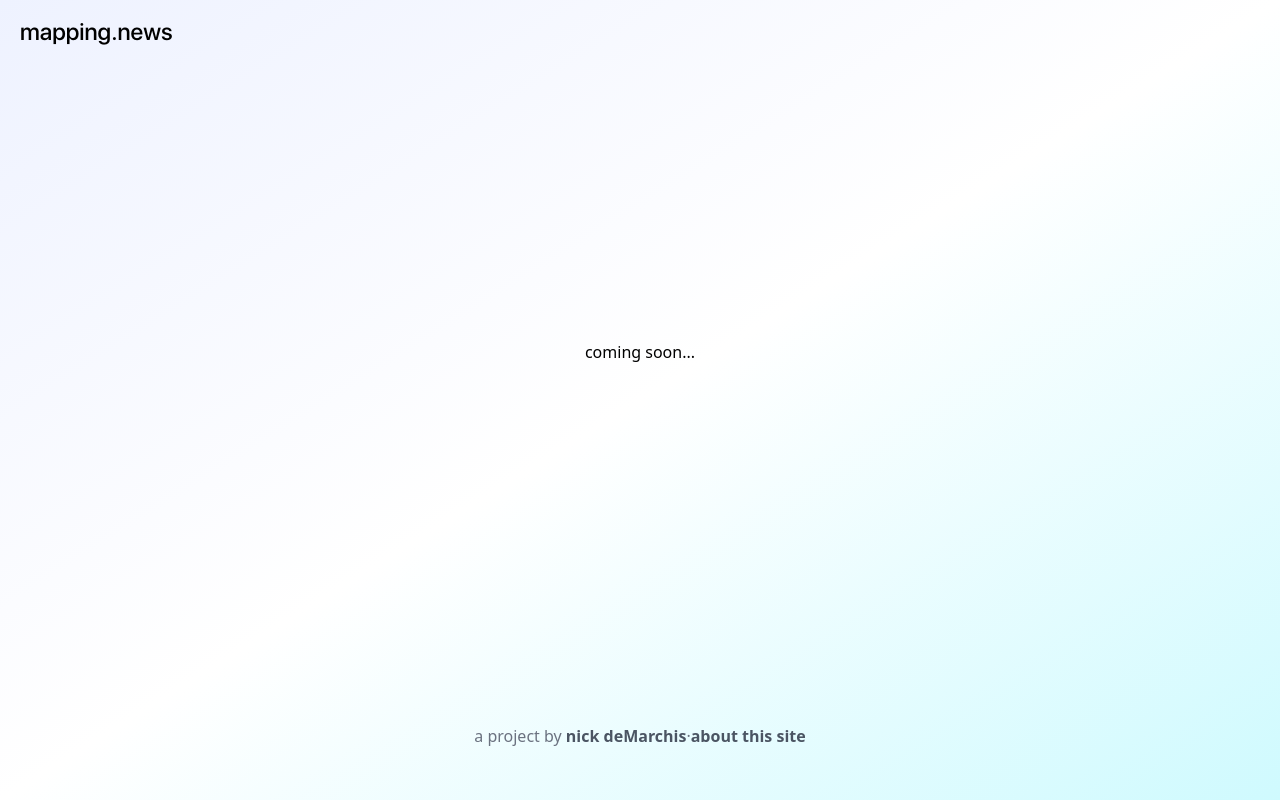
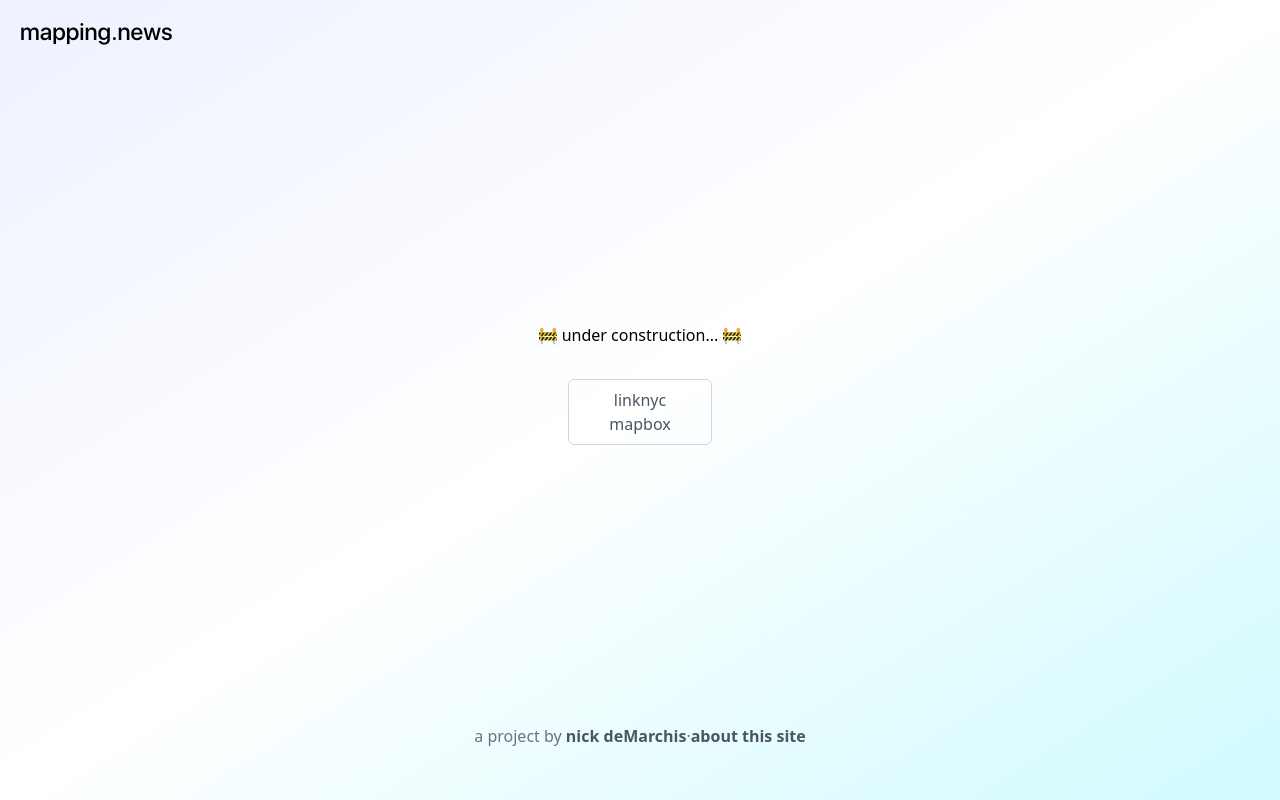
Before and after one commit to ndemarchis/mapping-news, a Next.js app: page / in a window 1280 px wide. Built offline with nearby package versions, Linux system fonts and the light colour scheme.

Commit message:
map working!

```diff
--- /dev/null
+++ b/app/about/layout.tsx
@@ -0,0 +1,7 @@
+export default function Layout({ children }: { children: React.ReactNode }) {
+  return (
+    <div className="flex h-full min-h-[calc(100vh-6rem)] w-full flex-col items-center justify-center pt-16">
+      {children}
+    </div>
+  );
+}
--- a/app/globals.css
+++ b/app/globals.css
@@ -5,3 +5,7 @@
 .link {
   @apply font-semibold text-gray-600 underline-offset-4 transition-colors hover:underline;
 }
+
+.mapboxgl-canvas {
+  position: relative !important;
+}
--- a/app/layout.tsx
+++ b/app/layout.tsx
@@ -26,9 +26,7 @@ export default async function RootLayout({
           <Suspense fallback="...">
             <Navbar />
           </Suspense>
-          <main className="flex min-h-[calc(100vh-6rem)] w-full flex-col items-center justify-center py-32">
-            {children}
-          </main>
+          <main>{children}</main>
           <Footer />
           <VercelAnalytics />
         </body>
--- /dev/null
+++ b/app/linknyc/layout.tsx
@@ -0,0 +1,7 @@
+export default function Layout({ children }: { children: React.ReactNode }) {
+  return (
+    <div className="flex h-[calc(100vh-6rem)] w-full flex-col items-center justify-center pt-16">
+      {children}
+    </div>
+  );
+}
--- /dev/null
+++ b/app/linknyc/mapbox/layout.tsx
@@ -0,0 +1,7 @@
+"use client";
+
+import "mapbox-gl/dist/mapbox-gl.css";
+
+export default function Layout({ children }: { children: React.ReactNode }) {
+  return <>{children}</>;
+}
--- a/app/linknyc/mapbox/page.tsx
+++ b/app/linknyc/mapbox/page.tsx
@@ -1,7 +1,42 @@
-export default function Page() {
+"use client";
+
+import { MutableRefObject, useEffect, useRef } from "react";
+import mapboxgl from "mapbox-gl";
+import Link from "@/components/shared/link";
+
+export default function Mapbox() {
+  const mapRef = useRef<mapboxgl.Map | null>(null);
+  const mapContainerRef = useRef<HTMLDivElement>();
+
+  useEffect(() => {
+    mapboxgl.accessToken = process.env.NEXT_PUBLIC_MAPBOX_ACCESS_TOKEN;
+    mapRef.current = new mapboxgl.Map({
+      container: mapContainerRef.current as NonNullable<
+        typeof mapContainerRef.current
+      >,
+      style: "mapbox://styles/catpenguin42/cm4ukbgwg000801s23c4a4wc8",
+      center: [-73.96, 40.69],
+      zoom: 10.12,
+    });
+
+    return () => {
+      mapRef?.current?.remove();
+    };
+  }, []);
+
   return (
-    <div className="z-10 w-full max-w-xl px-5 text-center xl:px-0">
-      coming soon...
+    <div className="border-box z-10 flex h-full w-full max-w-xl flex-col">
+      <span>
+        read more at{" "}
+        <Link href="https://hellgatenyc.com/what-is-the-point-of-linknyc">
+          Hell Gate
+        </Link>
+      </span>
+      <div
+        className="h-full"
+        id="map-container"
+        ref={mapContainerRef as MutableRefObject<HTMLDivElement>}
+      />
     </div>
   );
 }
--- a/app/page.tsx
+++ b/app/page.tsx
@@ -1,7 +1,18 @@
+import Link from "@/components/shared/link";
+
 export default function Home() {
   return (
-    <div className="z-10 w-full max-w-xl px-5 text-center xl:px-0">
-      coming soon...
+    <div className="flex h-full min-h-[calc(100vh-6rem)] w-full flex-col items-center justify-center gap-8 pt-16">
+      <span className="z-10">🚧 under construction... 🚧</span>
+      <div className="z-10 flex w-full max-w-xl flex-row justify-center gap-8 px-5 text-center xl:px-0">
+        <Link
+          sameWindow
+          href="/linknyc/mapbox"
+          className="flex w-36 items-center justify-center rounded-md border border-gray-300 px-3 py-2 transition-all duration-75 hover:border-gray-800 focus:outline-none active:bg-gray-100"
+        >
+          <p className="text-gray-600">linknyc mapbox</p>
+        </Link>
+      </div>
     </div>
   );
 }
--- a/package.json
+++ b/package.json
@@ -29,6 +29,7 @@
     "framer-motion": "^8.5.5",
     "fs-extra": "^11.2.0",
     "lucide-react": "0.105.0-alpha.4",
+    "mapbox-gl": "^3.9.0",
     "ms": "^2.1.3",
     "next": "^15.1.0",
     "node-fetch": "^3.3.2",
```
Also changed, not shown: 1 other file (tests, documents, lock files or other folders).
